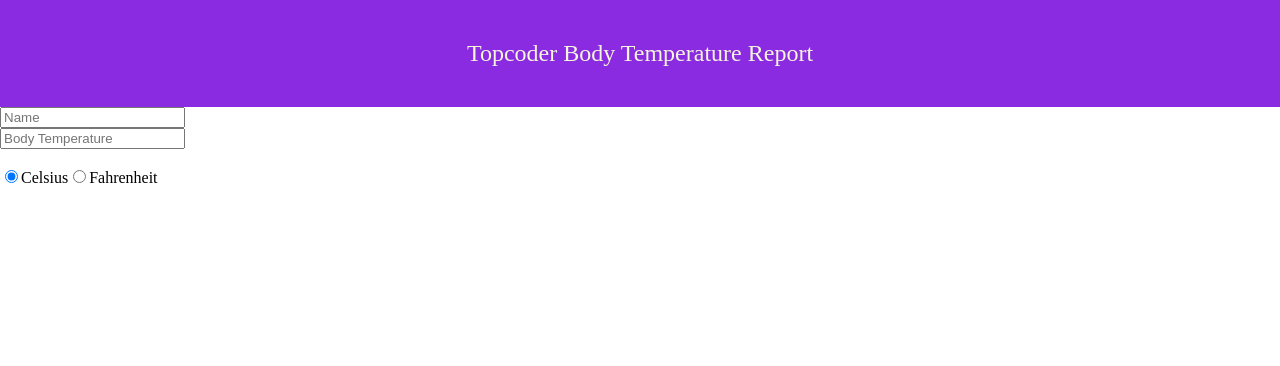
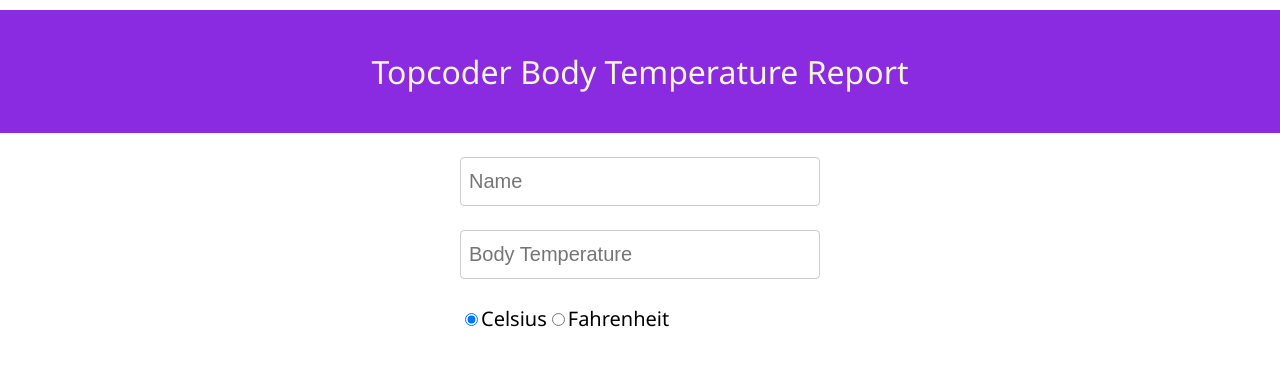
Before and after one commit to swapnilhk/body-temperature-report, a React (Create React App) app: page / in a window 1280 px wide. Shown: the top 366 px of the page. Built offline with nearby package versions, Linux system fonts and the light colour scheme.

Commit message:
added styles

```diff
--- a/src/RecordTemperature.js
+++ b/src/RecordTemperature.js
@@ -50,7 +50,6 @@
             className="error">
             {tempError}
         </div>
-                <br/>
         <label>
             <input
                 type="radio"
--- a/src/styles.css
+++ b/src/styles.css
@@ -4,11 +4,44 @@
   padding-bottom: 40px;
   padding-left: 10px;
   padding-right: 10px;
-  font-size: 24px;
+  font-size: 32px;
   background-color: blueviolet;
   color: beige;
   display: block;
 }
 body {
   margin: 0px;
+  font-family: 'Segoe UI', Tahoma, Geneva, Verdana, sans-serif;
 }
+
+input[type=text] {
+  width: 100%;
+  padding: 12px 8px;
+  display: inline-block;
+  border: 1px solid #ccc;
+  border-radius: 4px;
+  box-sizing: border-box;
+  margin-top: 24px;
+  font-size: 20px;
+}
+
+input[type=radio] {
+  margin-top: 24px;
+  display: inline-block;
+  font-size: 20px;
+  padding: 12px 8px;
+}
+
+form {
+  margin: 0 auto;
+  width: 360px;
+}
+
+.error {
+  color: brown;
+}
+
+div {
+  margin-top: 10px;
+  font-size: 20px;
+}
```
Lines whose indentation alone changed are shown as unchanged.
